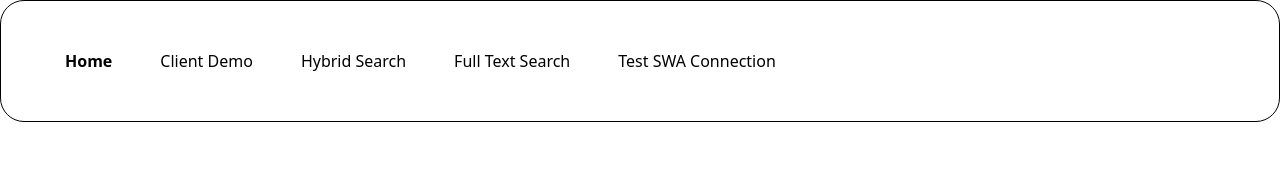
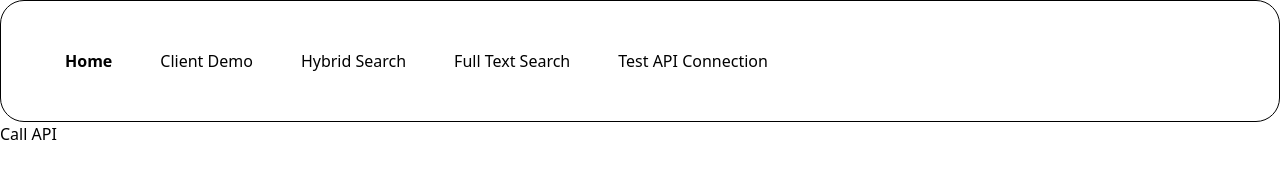
Before and after one commit to severalpens/esdemo, a React (Vite) app: page /testAPIConnection in a window 1280 px wide. Shown: the top 196 px of the page. Built offline with nearby package versions, Linux system fonts and the light colour scheme; what @aws-amplify/ui-react would draw is missing.

Commit message:
feat: replace TestSwaConnection with TestAPIConnection component and update API call using axios

```diff
--- a/package.json
+++ b/package.json
@@ -12,6 +12,7 @@
   "dependencies": {
     "@aws-amplify/ui-react": "^6.1.14",
     "aws-amplify": "^6.6.2",
+    "axios": "^1.7.9",
     "highcharts": "^11.4.6",
     "highcharts-react-official": "^3.2.1",
     "highcharts-regression": "^2.2.0",
--- a/src/App.tsx
+++ b/src/App.tsx
@@ -6,7 +6,7 @@ import React, { useEffect } from 'react';
 import Freestyle from './components/freestyle/Freestyle'; // Import the 'Freestyle' component
 import SearchClientDemo from './components/searchClientDemo/SearchClientDemo';
 import SearchHybrid from './components/searchHybrid/searchHybrid';
-import TestSwaConnection from './components/testSwaConnection/TestSwaConnection';
+import TestAPIConnection from './components/testAPIConnection/TestAPIConnection';
 
 
 function App() {
@@ -26,7 +26,7 @@ return (
         <Route path="freestyle" element={<Freestyle />} />
         <Route path="searchClientDemo" element={<SearchClientDemo />} />
         <Route path="searchHybrid" element={<SearchHybrid />} />
-        <Route path="testSWAConnection" element={<TestSwaConnection />} />
+        <Route path="testAPIConnection" element={<TestAPIConnection />} />
       </Routes>
     </div>
   );
--- a/src/components/Navbar.tsx
+++ b/src/components/Navbar.tsx
@@ -34,8 +34,8 @@ function Navbar() {
             </NavLink>
           </div>
           <div className="p-6">
-            <NavLink className="" to="/testSWAConnection">
-              Test SWA Connection
+            <NavLink className="" to="/testAPIConnection">
+              Test API Connection
             </NavLink>
           </div>
         </div>
--- /dev/null
+++ b/src/components/testAPIConnection/TestAPIConnection.tsx
@@ -0,0 +1,27 @@
+import React, { useState } from 'react';
+import axios from 'axios';
+// const apiuri = 'http://127.0.0.1:5000';
+const apiuri = 'https://esdemoapi.azurewebsites.net';
+
+const TestAPIConnection: React.FC = () => {
+    const [result, setResult] = useState<string>('');
+
+    const callAPI = async () => {
+        try {
+            const response = await axios.get(apiuri + '/getstring');
+            setResult(response.data);
+        } catch (error) {
+            console.error('Error calling API', error);
+            setResult('Error calling API');
+        }
+    };
+
+    return (
+        <div>
+            <button onClick={callAPI}>Call API</button>
+            {result && <p>Result: {result}</p>}
+        </div>
+    );
+};
+
+export default TestAPIConnection;
--- a/src/components/testSwaConnection/TestSwaConnection.tsx
+++ /dev/null
@@ -1,20 +0,0 @@
-import  { useState, useEffect } from 'react';
-
-function TestSwaConnection() {
-  const [data, setData] = useState('');
-
-  useEffect(() => {
-    (async function () {
-      const { text } = await( await fetch(`/api/getstring`)).json();
-      setData(text);
-    })();
-  });
-
-  return (
-    <div>
-    {data}
-    </div>
-);
-}
-
-export default TestSwaConnection;
```
Also changed, not shown: 1 other file (tests, documents, lock files or other folders).
